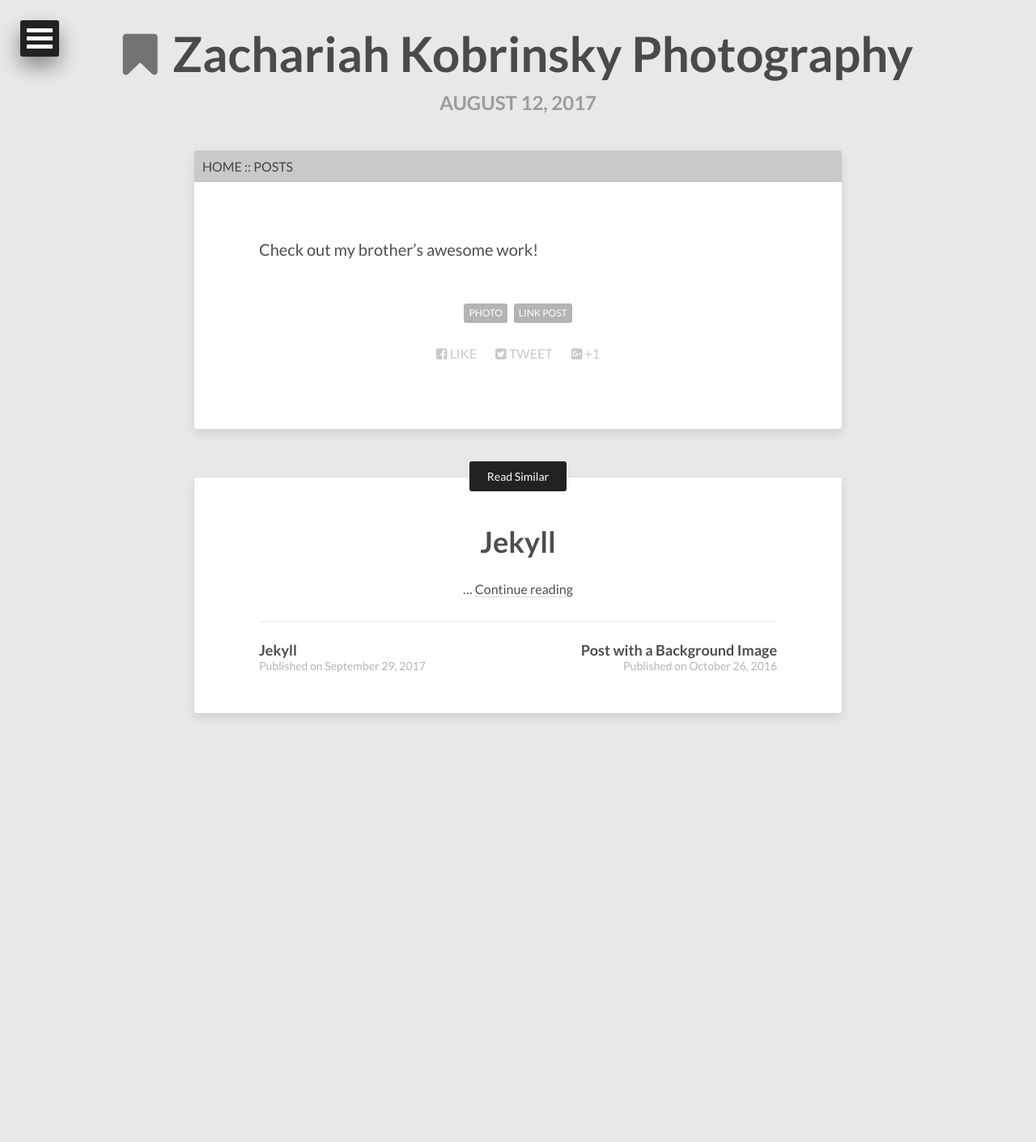
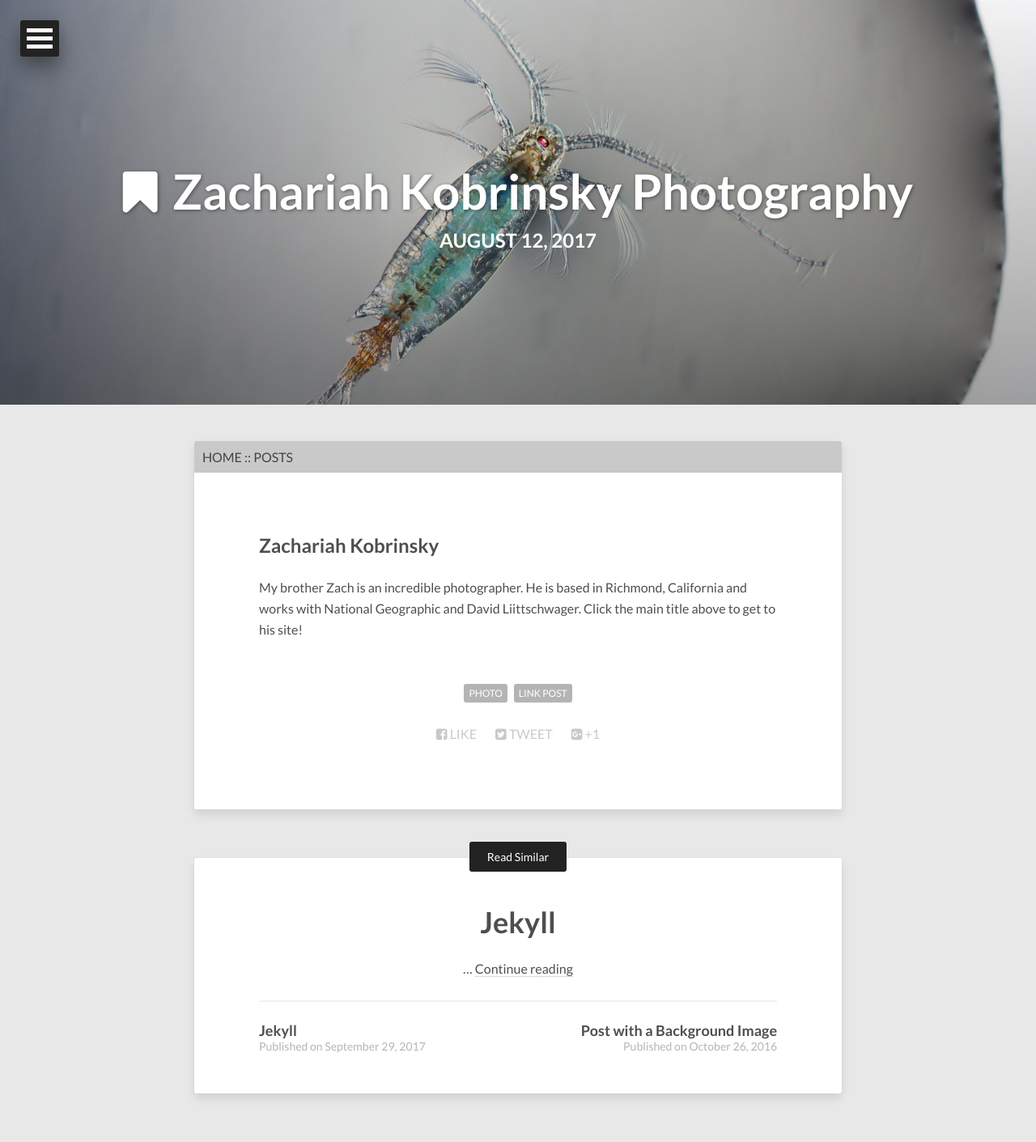
Before and after one commit to akobrinsky/akobrinsky.github.io, a Jekyll site: the page built from _posts/2017-08-12-zach-link.md, in a window 1280 px wide. Shown: the whole page at 81% size. Built offline with Jekyll 4.4.1, drawn with Linux system fonts in a browser that asks for light colours; nearby versions of some CDN libraries; before the commit the page ends 941 px from its top, so only the background shows below that.

Commit message:
zach update

```diff
--- a/_posts/2017-08-12-zach-link.md
+++ b/_posts/2017-08-12-zach-link.md
@@ -5,6 +5,8 @@ description: "My bro Zach takes amazing pictures"
 tags: [photo, link post]
 comments: true
 link: http://zachariahkobrinsky.com
+image:
+ feature: zachcreature.jpg
 ---
-
-Check out my brother's awesome work!
+## Zachariah Kobrinsky
+My brother Zach is an incredible photographer. He is based in Richmond, California and works with National Geographic and David Liittschwager. Click the main title above to get to his site!
```
Also changed, not shown: images/zachcreature.jpg (added).
